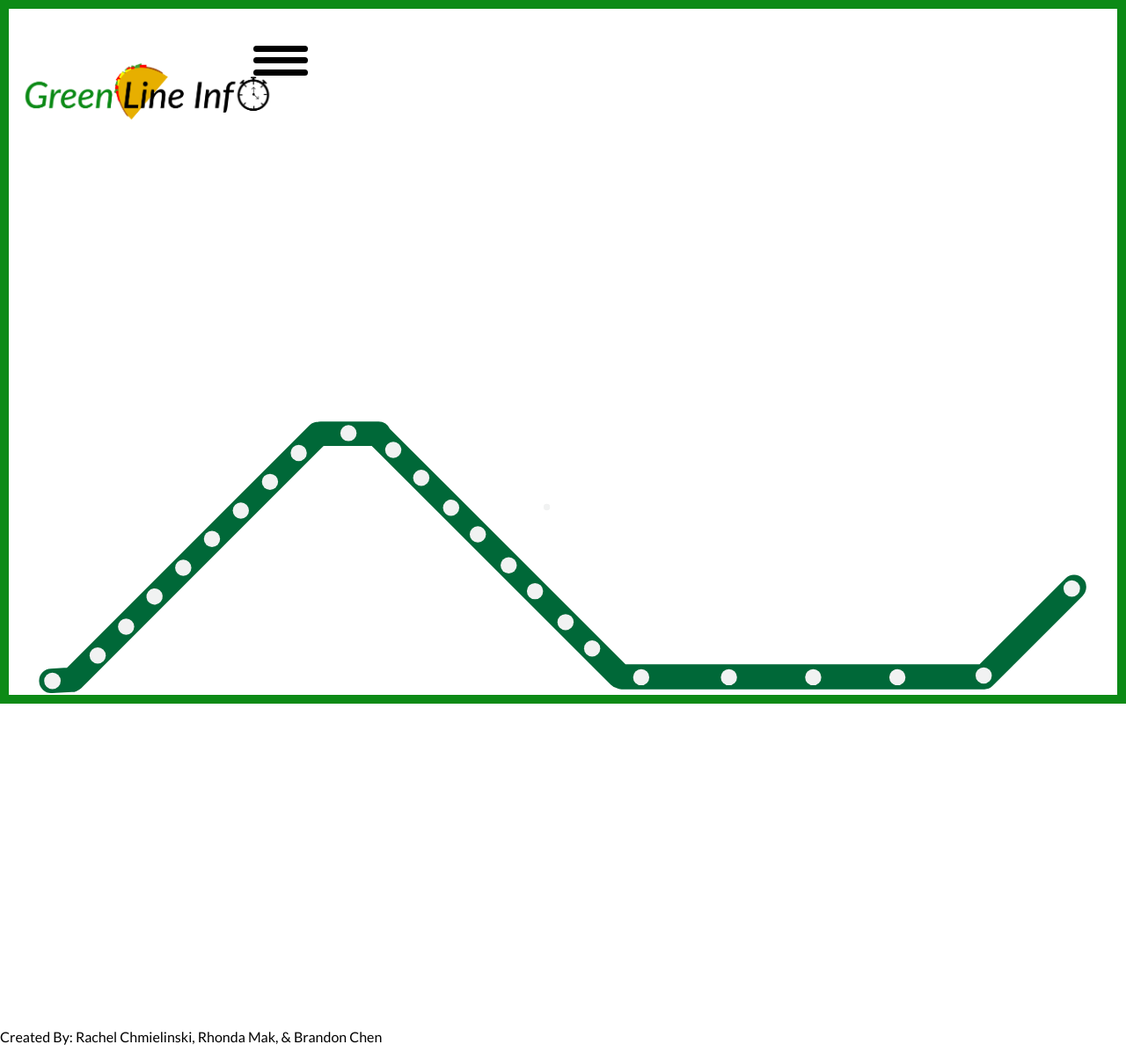
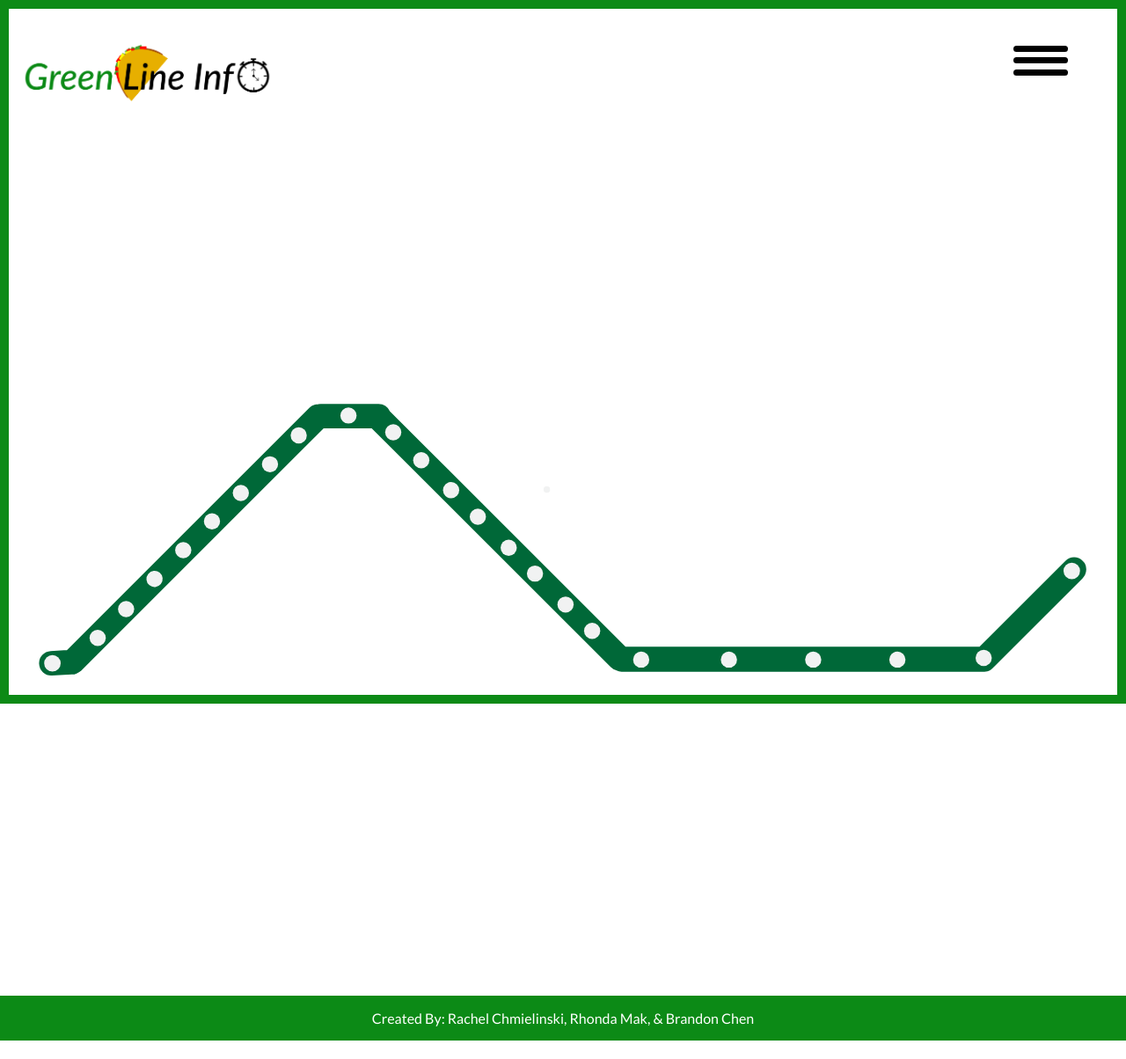
Before and after one commit to RCcola01/green-line-stops-info, a plain HTML site: page InfoMode.html in a window 1280 px wide. Shown: the whole page at 88% size. After the commit the page ends 1183 px from the top, so only its background shows below. Drawn offline with nearby package versions, Linux system fonts and the light colour scheme.

Commit message:
yeet, forgot this

```diff
--- a/styles/info.css
+++ b/styles/info.css
@@ -150,19 +150,26 @@ cursor: default;
 }
 
 .logo{
-   padding: 1em 1em .5em 1em;
+   padding: 0 1em .5em 1em;
    width: 16em;
 }
 
 .header_map{
    font-size: 1.3em;
-   width: 25%;
+   width: 100%;
 }
 
 .header_map p{
    text-align: center;
    margin: 0;
    padding: .3em 0;
+}
+
+footer{
+   display: flex;
+   justify-content: center;
+   color: #FFF;
+   background-color: #0C8A16;
 }
 
 /************************** Mobile Stuff *****************/
```
